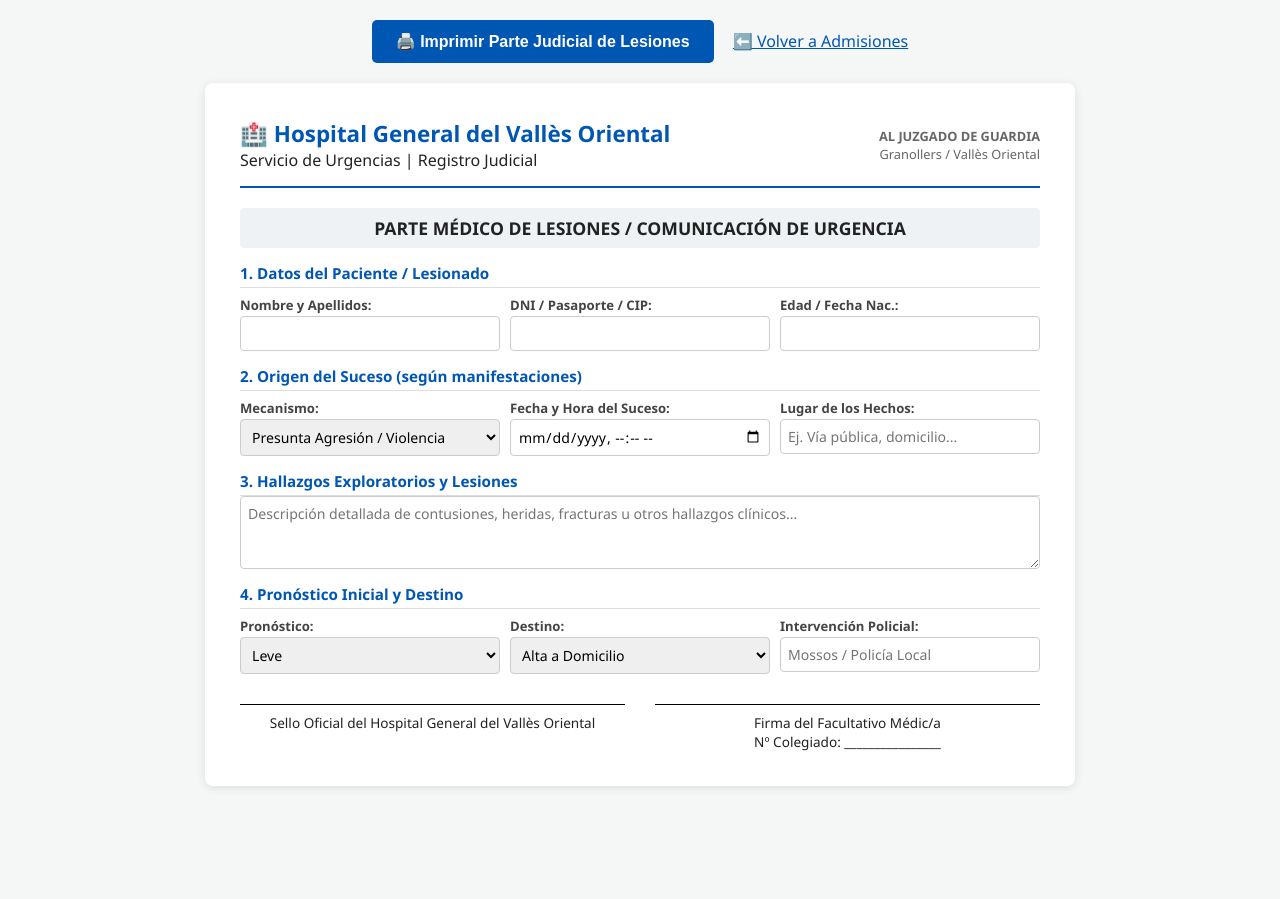
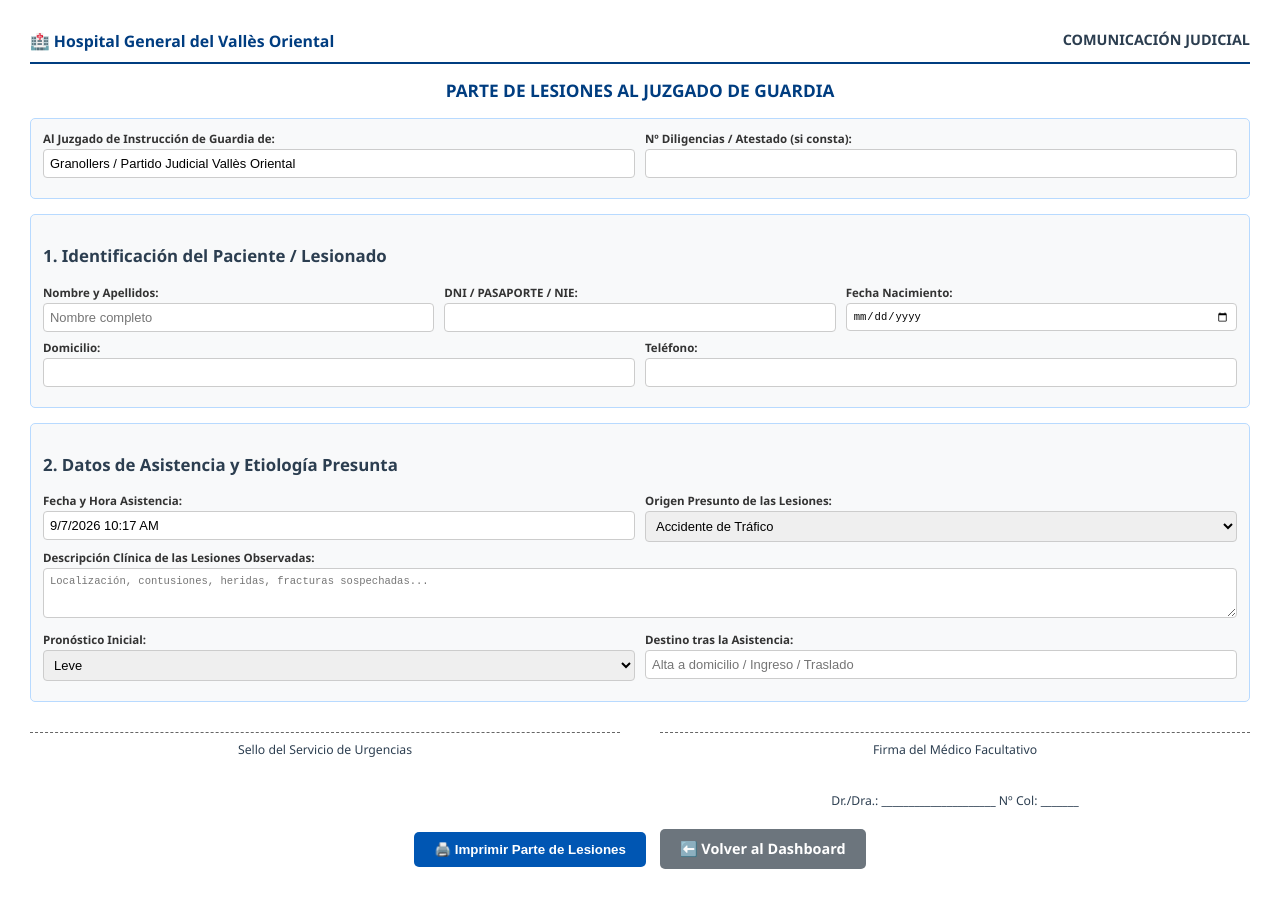
Before and after one commit to fpvalldhebron-a11y/hgvo-intranet-urgencias, a plain HTML site: page parte_lesiones.html in a window 1280 px wide. Before the commit the page ends 806 px from the top, so only its background shows below. Drawn offline with Linux system fonts and the light colour scheme.

Commit message:
Update parte_lesiones.html

```diff
--- a/parte_lesiones.html
+++ b/parte_lesiones.html
@@ -3,103 +3,100 @@
 <head>
     <meta charset="UTF-8">
     <meta name="viewport" content="width=device-width, initial-scale=1.0">
-    <title>Parte de Lesiones - Hospital General del Vallès Oriental</title>
+    <title>Parte Judicial de Lesiones</title>
     <style>
-        :root { --primary: #0056b3; }
-        body { font-family: 'Segoe UI', Arial, sans-serif; margin: 0; padding: 20px; color: #222; background-color: #f4f7f6; }
-        .document-box { max-width: 800px; margin: 0 auto; background: white; padding: 35px; border-radius: 8px; box-shadow: 0 2px 10px rgba(0,0,0,0.1); }
-        .header { display: flex; justify-content: space-between; align-items: center; border-bottom: 2px solid var(--primary); padding-bottom: 15px; margin-bottom: 20px; }
-        .logo-title h1 { margin: 0; font-size: 1.4em; color: var(--primary); }
-        .doc-title { text-align: center; font-size: 1.1em; font-weight: bold; margin: 15px 0; text-transform: uppercase; background: #eef2f5; padding: 8px; border-radius: 4px; }
-        .section-title { font-weight: bold; color: var(--primary); margin-top: 15px; border-bottom: 1px solid #ddd; padding-bottom: 4px; font-size: 0.95em; }
-        .form-grid-3 { display: grid; grid-template-columns: 1fr 1fr 1fr; gap: 10px; margin-top: 8px; }
-        .form-group { display: flex; flex-direction: column; }
-        label { font-size: 0.82em; font-weight: bold; margin-bottom: 2px; color: #444; }
-        input, select, textarea { padding: 7px; border: 1px solid #ccc; border-radius: 4px; font-size: 0.88em; font-family: inherit; }
-        .signature-grid { display: grid; grid-template-columns: 1fr 1fr; gap: 30px; margin-top: 30px; }
-        .signature-box { border-top: 1px solid #000; text-align: center; padding-top: 8px; font-size: 0.85em; }
-        .no-print { text-align: center; margin-bottom: 20px; }
-        .btn-print { background: var(--primary); color: white; border: none; padding: 12px 24px; font-size: 1em; font-weight: bold; border-radius: 5px; cursor: pointer; }
-
-        @media print {
-            body { background: white; padding: 0; }
-            .document-box { box-shadow: none; padding: 0; max-width: 100%; }
-            .no-print { display: none; }
-            input, select, textarea { border: none; border-bottom: 1px solid #000; border-radius: 0; background: transparent; }
-        }
+        body { font-family: 'Segoe UI', Arial, sans-serif; margin: 30px; color: #2c3e50; line-height: 1.4; font-size: 0.9em; }
+        .header { display: flex; justify-content: space-between; border-bottom: 2px solid #003d80; padding-bottom: 10px; margin-bottom: 15px; }
+        .logo { font-size: 1.1em; font-weight: bold; color: #003d80; }
+        h1 { font-size: 1.2em; text-align: center; color: #003d80; margin-bottom: 15px; text-transform: uppercase; }
+        .box { border: 1px solid #b8daff; padding: 12px; border-radius: 5px; margin-bottom: 15px; background: #f8f9fa; }
+        .field-group { display: flex; gap: 10px; margin-bottom: 8px; }
+        .field { flex: 1; }
+        label { font-weight: bold; font-size: 0.8em; display: block; margin-bottom: 2px; color: #333; }
+        input, select, textarea { width: 100%; padding: 6px; border: 1px solid #ccc; border-radius: 4px; font-size: 0.9em; box-sizing: border-box; }
+        .signatures { display: grid; grid-template-columns: 1fr 1fr; gap: 40px; margin-top: 30px; }
+        .sig-box { border-top: 1px dashed #666; text-align: center; padding-top: 8px; font-size: 0.85em; }
+        .actions { text-align: center; margin-top: 20px; }
+        .btn { padding: 10px 20px; border: none; border-radius: 5px; font-weight: bold; cursor: pointer; text-decoration: none; display: inline-block; }
+        .btn-primary { background: #0056b3; color: white; margin-right: 10px; }
+        .btn-back { background: #6c757d; color: white; }
+        @media print { .no-print { display: none !important; } body { margin: 0; } }
     </style>
 </head>
 <body>
 
-    <div class="no-print">
-        <button class="btn-print" onclick="window.print()">🖨️ Imprimir Parte Judicial de Lesiones</button>
-        <a href="dashboard_admisiones.html" style="margin-left: 15px; color: var(--primary);">⬅️ Volver a Admisiones</a>
+    <div class="header">
+        <div class="logo">🏥 Hospital General del Vallès Oriental</div>
+        <div><strong>COMUNICACIÓN JUDICIAL</strong></div>
     </div>
 
-    <div class="document-box">
-        <div class="header">
-            <div class="logo-title">
-                <h1>🏥 Hospital General del Vallès Oriental</h1>
-                <span>Servicio de Urgencias | Registro Judicial</span>
-            </div>
-            <div style="text-align: right; font-size: 0.8em; color: #666;">
-                <strong>AL JUZGADO DE GUARDIA</strong><br>
-                Granollers / Vallès Oriental
-            </div>
-        </div>
+    <h1>Parte de Lesiones al Juzgado de Guardia</h1>
 
-        <div class="doc-title">Parte Médico de Lesiones / Comunicación de Urgencia</div>
-
-        <div class="section-title">1. Datos del Paciente / Lesionado</div>
-        <div class="form-grid-3">
-            <div class="form-group"><label>Nombre y Apellidos:</label><input type="text"></div>
-            <div class="form-group"><label>DNI / Pasaporte / CIP:</label><input type="text"></div>
-            <div class="form-group"><label>Edad / Fecha Nac.:</label><input type="text"></div>
-        </div>
-
-        <div class="section-title">2. Origen del Suceso (según manifestaciones)</div>
-        <div class="form-grid-3">
-            <div class="form-group">
-                <label>Mecanismo:</label>
-                <select>
-                    <option>Presunta Agresión / Violencia</option>
-                    <option>Accidente de Tráfico</option>
-                    <option>Accidente Laboral</option>
-                    <option>Otro / Por determinar</option>
-                </select>
-            </div>
-            <div class="form-group"><label>Fecha y Hora del Suceso:</label><input type="datetime-local"></div>
-            <div class="form-group"><label>Lugar de los Hechos:</label><input type="text" placeholder="Ej. Vía pública, domicilio..."></div>
-        </div>
-
-        <div class="section-title">3. Hallazgos Exploratorios y Lesiones</div>
-        <div class="form-group">
-            <textarea rows="3" placeholder="Descripción detallada de contusiones, heridas, fracturas u otros hallazgos clínicos..."></textarea>
-        </div>
-
-        <div class="section-title">4. Pronóstico Inicial y Destino</div>
-        <div class="form-grid-3">
-            <div class="form-group">
-                <label>Pronóstico:</label>
-                <select><option>Leve</option><option>Menos Grave</option><option>Grave</option><option>Muy Grave / Reservado</option></select>
-            </div>
-            <div class="form-group">
-                <label>Destino:</label>
-                <select><option>Alta a Domicilio</option><option>Ingreso Hospitalario</option><option>Derivación Quirúrgica</option></select>
-            </div>
-            <div class="form-group"><label>Intervención Policial:</label><input type="text" placeholder="Mossos / Policía Local"></div>
-        </div>
-
-        <div class="signature-grid">
-            <div class="signature-box">
-                Sello Oficial del Hospital General del Vallès Oriental
-            </div>
-            <div class="signature-box">
-                Firma del Facultativo Médic/a<br>
-                Nº Colegiado: ________________
-            </div>
+    <div class="box">
+        <div class="field-group">
+            <div class="field"><label>Al Juzgado de Instrucción de Guardia de:</label><input type="text" value="Granollers / Partido Judicial Vallès Oriental"></div>
+            <div class="field"><label>Nº Diligencias / Atestado (si consta):</label><input type="text"></div>
         </div>
     </div>
 
+    <div class="box">
+        <h3>1. Identificación del Paciente / Lesionado</h3>
+        <div class="field-group">
+            <div class="field"><label>Nombre y Apellidos:</label><input type="text" placeholder="Nombre completo"></div>
+            <div class="field"><label>DNI / PASAPORTE / NIE:</label><input type="text"></div>
+            <div class="field"><label>Fecha Nacimiento:</label><input type="date"></div>
+        </div>
+        <div class="field-group">
+            <div class="field"><label>Domicilio:</label><input type="text"></div>
+            <div class="field"><label>Teléfono:</label><input type="text"></div>
+        </div>
+    </div>
+
+    <div class="box">
+        <h3>2. Datos de Asistencia y Etiología Presunta</h3>
+        <div class="field-group">
+            <div class="field"><label>Fecha y Hora Asistencia:</label><input type="text" id="fecha-asistencia"></div>
+            <div class="field">
+                <label>Origen Presunto de las Lesiones:</label>
+                <select>
+                    <option>Accidente de Tráfico</option>
+                    <option>Agresión Física / Violencia</option>
+                    <option>Accidente Laboral</option>
+                    <option>Caso Fortuito / Caída Doméstica</option>
+                    <option>Otras Causas</option>
+                </select>
+            </div>
+        </div>
+        <div class="field-group">
+            <div class="field"><label>Descripción Clínica de las Lesiones Observadas:</label><textarea rows="3" placeholder="Localización, contusiones, heridas, fracturas sospechadas..."></textarea></div>
+        </div>
+        <div class="field-group">
+            <div class="field">
+                <label>Pronóstico Inicial:</label>
+                <select><option>Leve</option><option>Grave</option><option>Reservado</option><option>Muy Grave</option></select>
+            </div>
+            <div class="field"><label>Destino tras la Asistencia:</label><input type="text" placeholder="Alta a domicilio / Ingreso / Traslado"></div>
+        </div>
+    </div>
+
+    <div class="signatures">
+        <div class="sig-box">
+            Sello del Servicio de Urgencias
+        </div>
+        <div class="sig-box">
+            Firma del Médico Facultativo<br><br><br>
+            Dr./Dra.: _____________________ Nº Col: _______
+        </div>
+    </div>
+
+    <div class="actions no-print">
+        <button onclick="window.print()" class="btn btn-primary">🖨️ Imprimir Parte de Lesiones</button>
+        <a href="dashboard_admisiones.html" class="btn btn-back">⬅️ Volver al Dashboard</a>
+    </div>
+
+    <script>
+        const d = new Date();
+        document.getElementById('fecha-asistencia').value = d.toLocaleDateString() + ' ' + d.toLocaleTimeString([], {hour: '2-digit', minute:'2-digit'});
+    </script>
 </body>
 </html>
```
